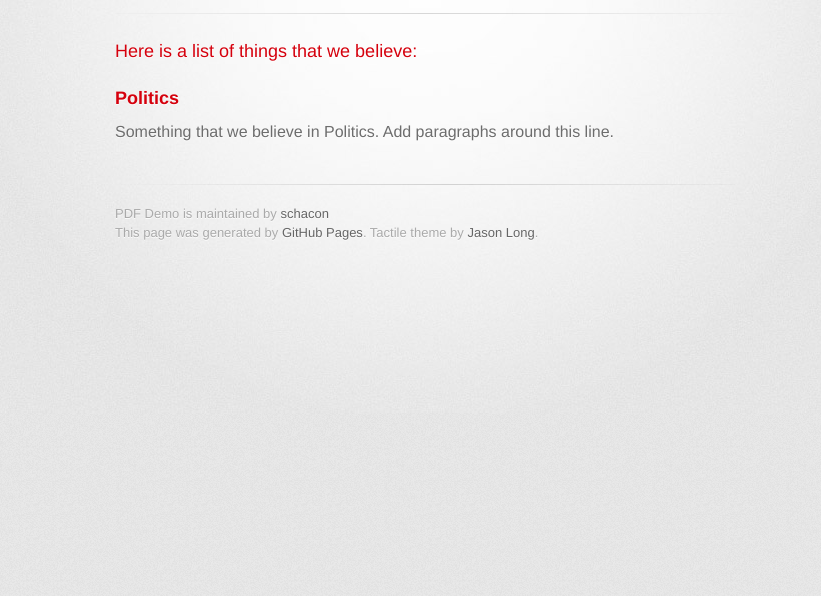
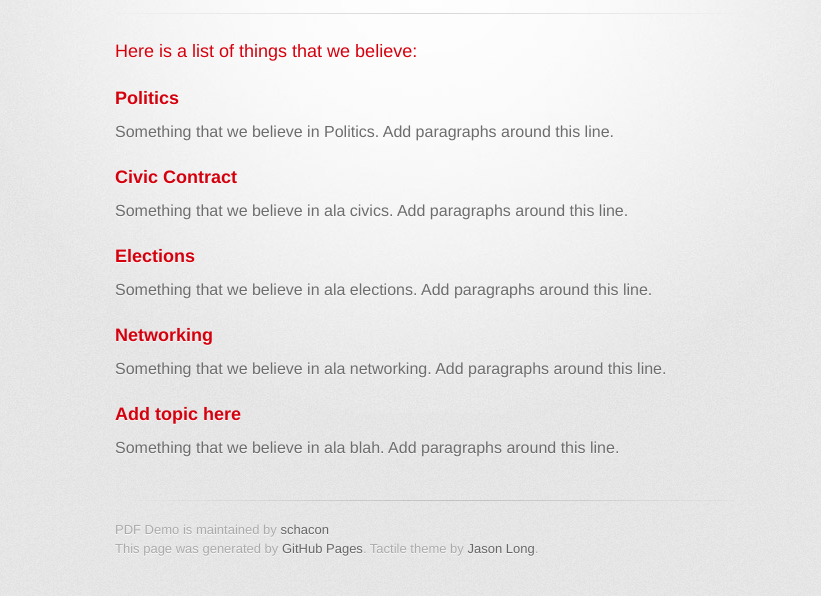
Before and after one commit to pdfdemo/pdfdemo.github.com, a plain HTML site: page index.html in a window 1280 px wide. Shown: the part 160-756 px from the top of the page, without its empty margins (215-1036 px from the left). Drawn offline with Linux system fonts and the light colour scheme; a web font is replaced by a local one.

Commit message:
more sections

```diff
--- a/index.html
+++ b/index.html
@@ -37,6 +37,26 @@
 <p>Something that we believe in Politics.  Add paragraphs around this line.</p>
 
 
+<h3>Civic Contract</h3>
+
+<p>Something that we believe in ala civics.  Add paragraphs around this line.</p>
+
+
+<h3>Elections</h3>
+
+<p>Something that we believe in ala elections.  Add paragraphs around this line.</p>
+
+
+<h3>Networking</h3>
+
+<p>Something that we believe in ala networking.  Add paragraphs around this line.</p>
+
+
+<h3>Add topic here</h3>
+
+<p>Something that we believe in ala blah.  Add paragraphs around this line.</p>
+
+
 <!-- END OF SECTION -->
 
         </section>
```
